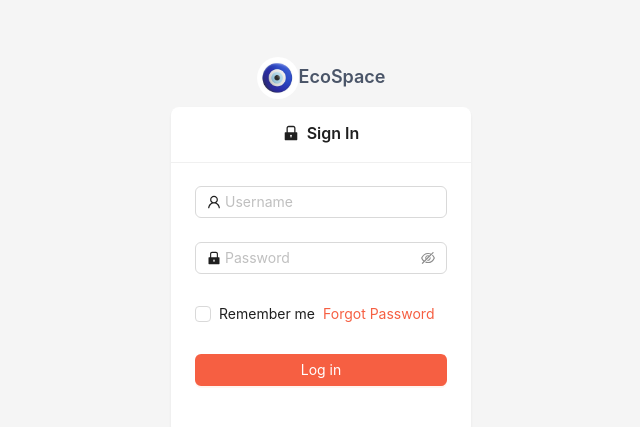
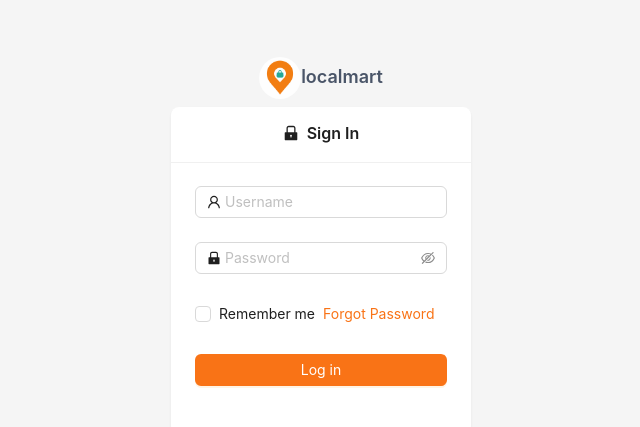
Before and after one commit to scriptorShiva/mernbyte-admin-dashboard, a React (Vite) app: page /auth/login in a window 1280 px wide. Shown: the part 155-582 px from the top of the page, without its empty margins (319-959 px from the left). Built offline with nearby package versions, Linux system fonts and the light colour scheme; no server answers.

Commit message:
Add : New logo

```diff
--- a/src/components/logo/Logo.tsx
+++ b/src/components/logo/Logo.tsx
@@ -1,11 +1,11 @@
-import LogoImage from "../../assets/logo.jpg";
+import LogoImage from "../../assets/logo.png";
 import "./logo.css"; // Import the CSS file
 
 function Logo() {
   return (
     <div className="logo-container">
       <img src={LogoImage} alt="logo" className="logo-image" />
-      <span className="logo-text">EcoSpace</span>
+      <span className="logo-text">localmart</span>
     </div>
   );
 }
--- a/src/main.tsx
+++ b/src/main.tsx
@@ -15,8 +15,8 @@ ReactDOM.createRoot(document.getElementById("root")!).render(
       <ConfigProvider
         theme={{
           token: {
-            colorPrimary: "#F65F42",
-            colorLink: "#F65F42",
+            colorPrimary: "#F97316",
+            colorLink: "#F97316",
           },
         }}
       >
```
Also changed, not shown: src/assets/logo.jpg (deleted), src/assets/logo.png (added).
